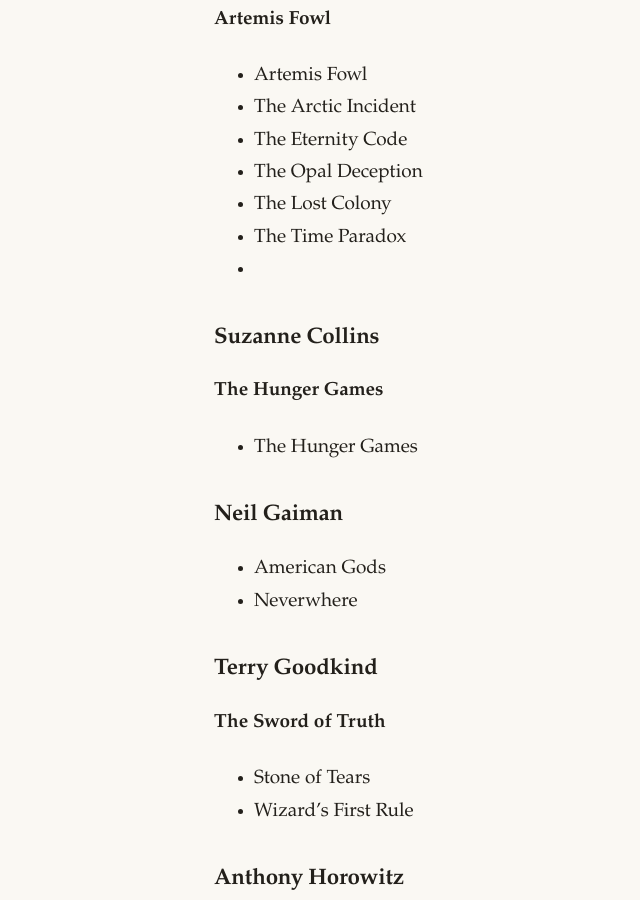
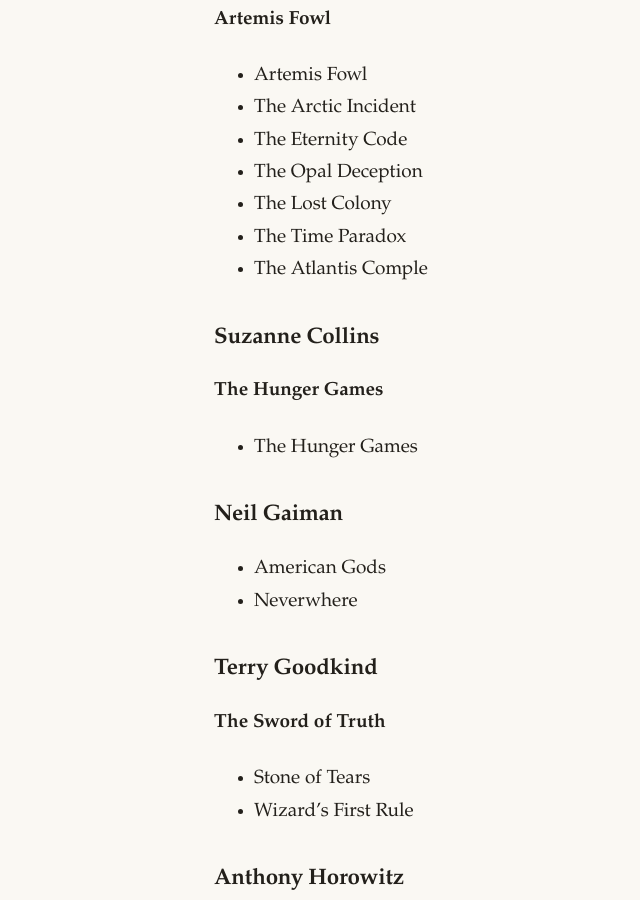
Before and after one commit to topearebi/aroamjti, a Jekyll site: the page built from books.md, in a window 1280 px wide and 900 px high, scrolled down 1466 px. Shown: the whole window, without its empty margins (122-762 px from the left). Built offline with Jekyll 4.4.1, drawn with Linux system fonts in a browser that asks for light colours.

Commit message:
Last Sync: 2026-07-04 00:12 (Mobile)

```diff
--- a/books.md
+++ b/books.md
@@ -45,7 +45,7 @@
   - The Opal Deception
   - The Lost Colony
   - The Time Paradox
-  -
+  - The Atlantis Comple
 
 ### Suzanne Collins
 
```
